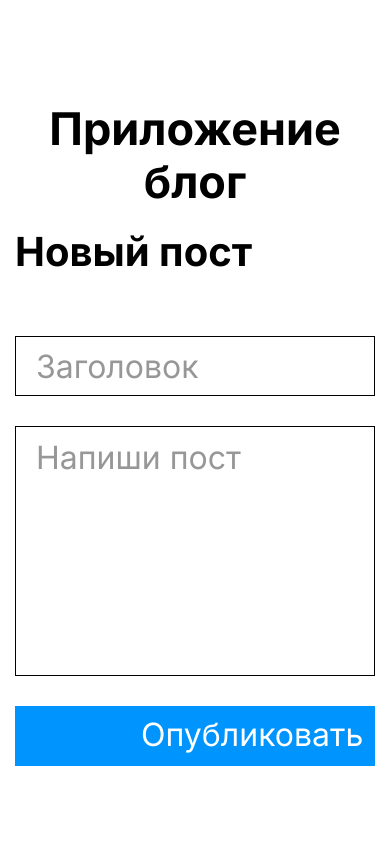
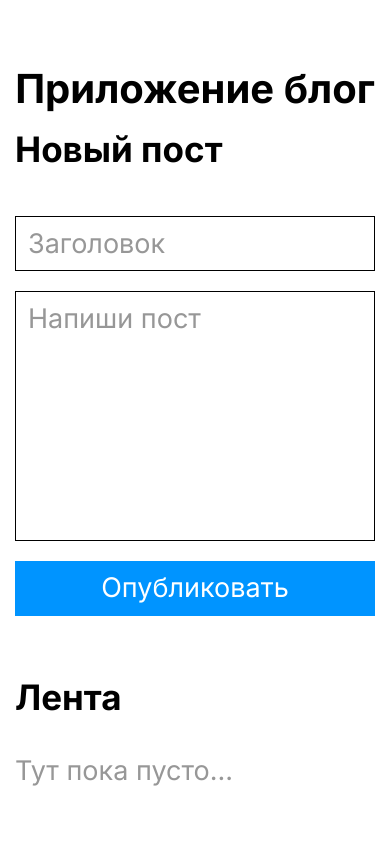
Before and after one commit to sergeystarodub/blog-app, a plain HTML site: page index.html in a window 390 px wide. Shown: the top 843 px of the page. Drawn offline with Linux system fonts and the light colour scheme.

Commit message:
I made an adaptation for the tablet.

```diff
--- a/styles/index.css
+++ b/styles/index.css
@@ -203,6 +203,87 @@ textarea {
   .container {
     max-width: 100%;
   }
+
+  .blog {
+    padding: 65px 0 65px;
+  }
+
+  .blog__col {
+    width: calc(50% - 15px);
+  }
+
+  .blog__title {
+    margin-bottom: 15px;
+    text-align: center;
+    font-size: 40px;
+    line-height: 48px;
+  }
+
+  .blog-item__title {
+    margin-bottom: 45px;
+    font-size: 35px;
+    line-height: 43px;
+  }
+
+  .blog-item__wrapper {
+    gap: 20px;
+  }
+
+  .blog-item__post-title-input {
+    padding-left: 12px;
+    padding-right: 12px;
+    height: 55px;
+    font-size: 27px;
+    line-height: 34px;
+  }
+
+  .blog-item__post-text-input {
+    padding: 10px 12px;
+    height: 250px;
+    font-size: 27px;
+    line-height: 34px;
+  }
+
+  .blog-item__new-post-btn {
+    padding: 10px 75px 11px 75px;
+    font-size: 27px;
+    line-height: 34px;
+  }
+
+  .blog-item__warning-title-input,
+  .blog-item__warning-text-input {
+    font-size: 22px;
+    line-height: 27px;
+  }
+
+  .blog-item__title_offset {
+    margin-bottom: 35px;
+  }
+
+  .posts {
+    gap: 35px;
+    font-size: 27px;
+    line-height: 34px;
+  }
+
+  .post {
+    gap: 10px;
+  }
+
+  .post__title {
+    font-size: 27px;
+    line-height: 34px;
+  }
+
+  .post__text {
+    font-size: 22px;
+    line-height: 27px;
+  }
+
+  .post__date {
+    font-size: 22px;
+    line-height: 27px;
+  }
 }
 
 @media (max-width: 767px) {
```
